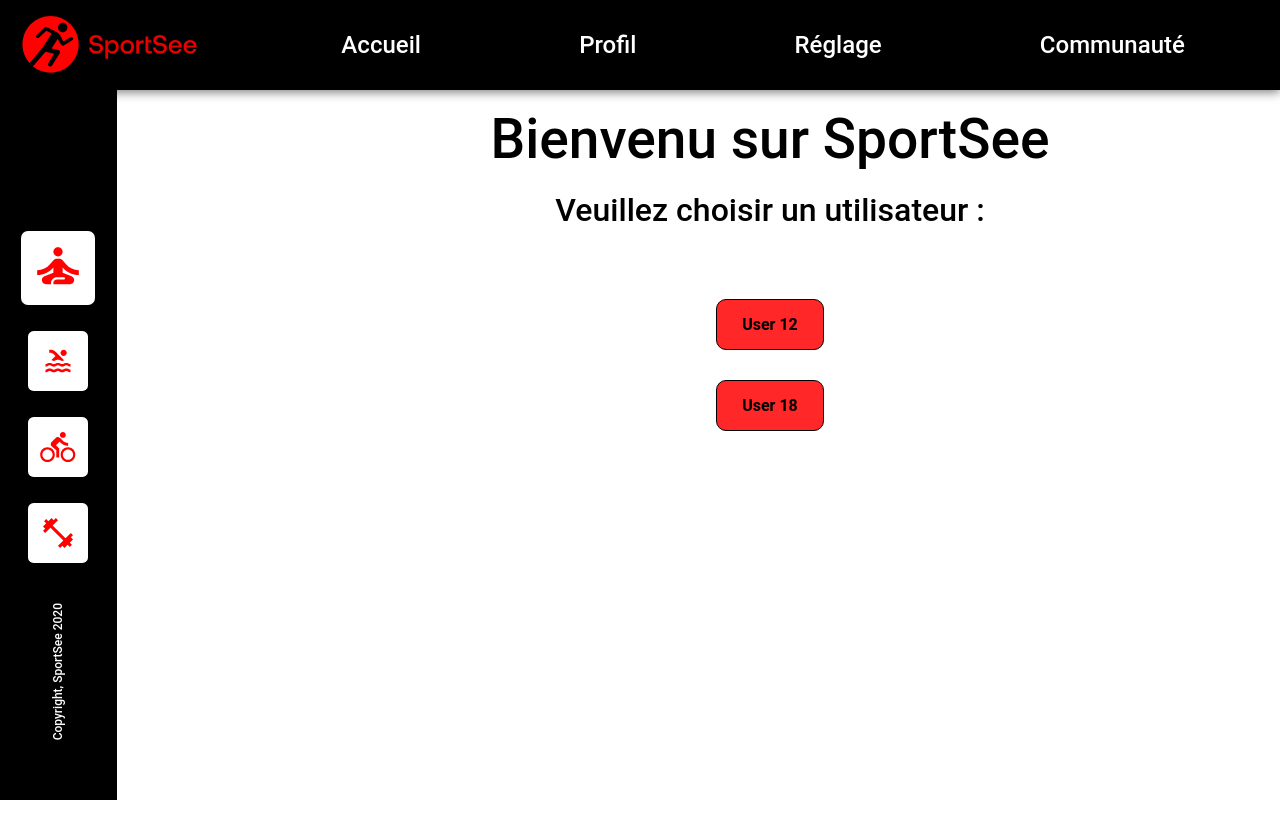
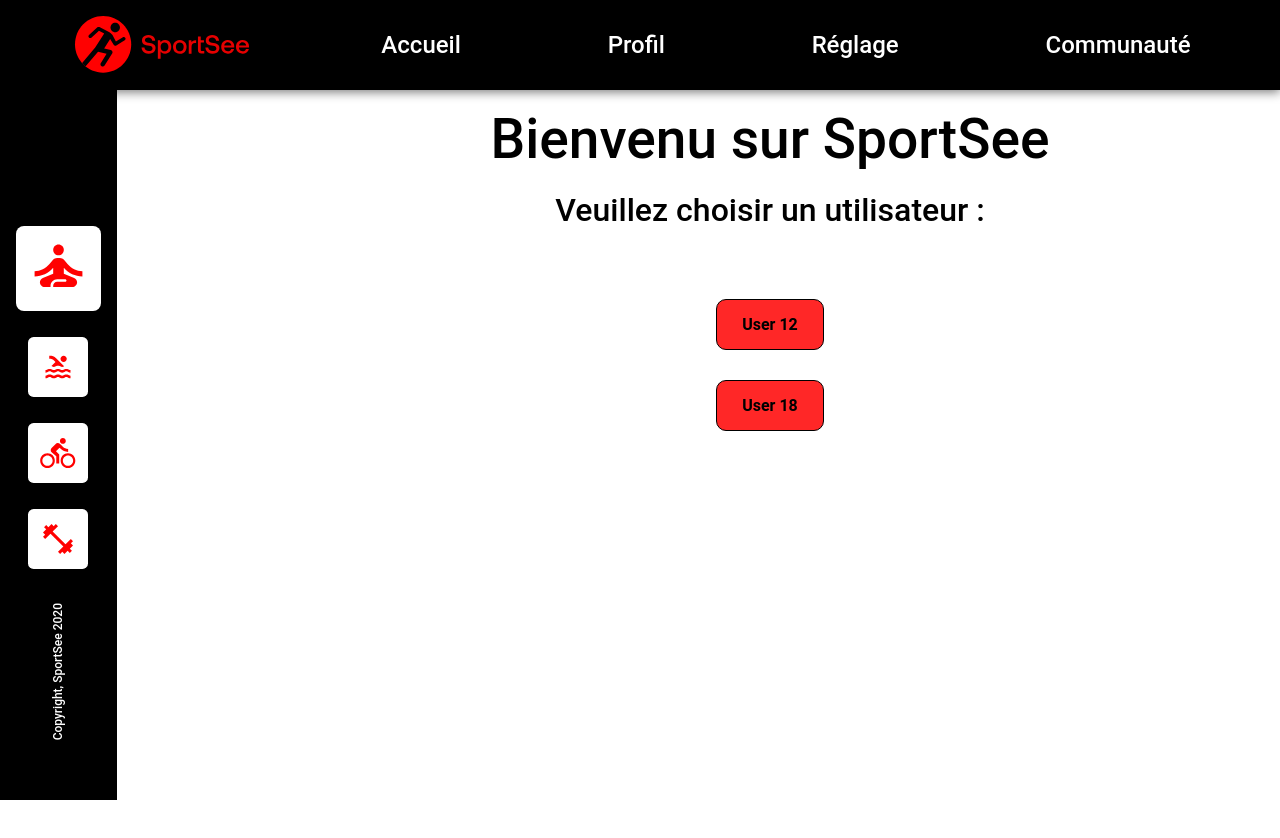
Before and after one commit to Luka-PG/P12_OC_Sportsee, a React (Create React App) app: page / in a window 1280 px wide. In both pictures the pointer is over the picture 58 px from the left and 268 px from the top of the page. Shown: the top 838 px of the page. Built offline with nearby package versions, Linux system fonts and the light colour scheme; the HTML template or start-up script is replaced by a standard one.

Commit message:
ajustements css

```diff
--- a/src/components/Aside/Aside.css
+++ b/src/components/Aside/Aside.css
@@ -35,8 +35,8 @@ aside img{
 }
 
 aside img:hover{
-    height: 74px;
-    width: 74px;
+    height: 85px;
+    width: 85px;
     transition: 0.5s;
 }
 
--- a/src/components/Header/Header.css
+++ b/src/components/Header/Header.css
@@ -28,13 +28,7 @@
 
 .header nav a:hover{
     transition: 0.5s;
-    font-size: 28px;
-}
-
-.header img{
-    margin: 1% 0 1% -60px;
-    min-width: 11.125rem;
-
+    font-size: 30px;
 }
 
 .header nav {
```
